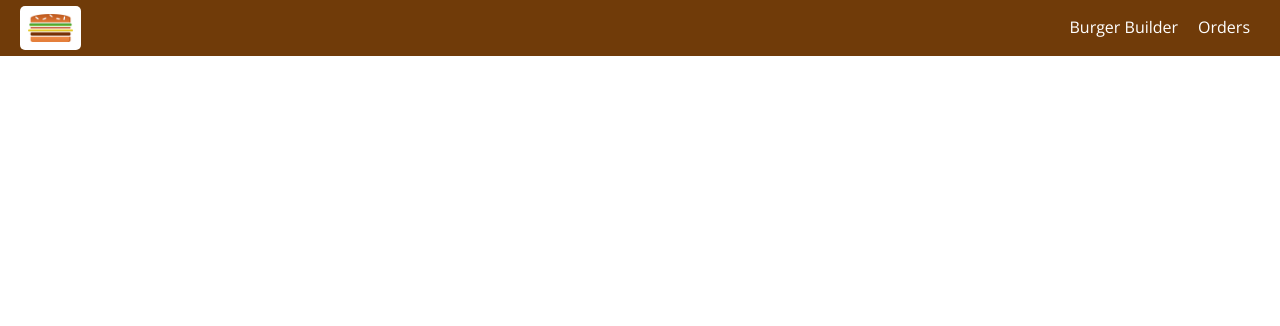
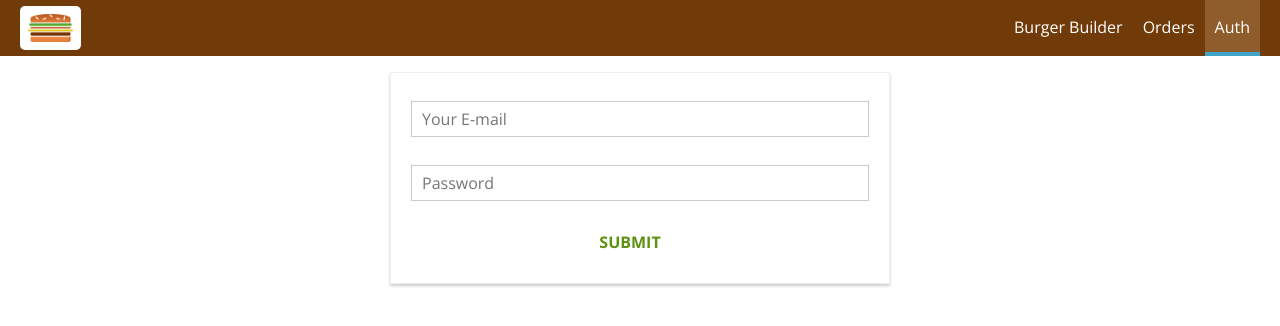
Before and after one commit to MianNomi1/burger-app, a React (Create React App) app: page /auth in a window 1280 px wide. Shown: the top 326 px of the page. Built offline with nearby package versions, Linux system fonts and the light colour scheme.

Commit message:
Created form for authentication

```diff
--- a/src/App.js
+++ b/src/App.js
@@ -5,6 +5,7 @@
 import './App.css';
 import Checkout from "../src/containers/Checkout/Checkout";
 import Orders from "../src/containers/Orders/Orders";
+import Auth from "../src/containers/Auth/Auth";
 
 class App extends Component {
   render() {
@@ -14,6 +15,7 @@
           <Switch>
             <Route path="/checkout" component={Checkout} />
             <Route path="/orders" component={Orders} />
+            <Route path="/auth" component={Auth} />
             <Route path="/" exact component={BurgerBuilder} />
           </Switch>
         </Layout>
--- a/src/components/Navigation/NavigationItems/NavigationItems.js
+++ b/src/components/Navigation/NavigationItems/NavigationItems.js
@@ -4,6 +4,7 @@
     <ul className="NavigationItems">
         <NavigationItem link="/" >Burger Builder</NavigationItem>
         <NavigationItem link="/orders" >Orders</NavigationItem>
+        <NavigationItem link="/auth" >Auth</NavigationItem>
     </ul>
 );
 
--- /dev/null
+++ b/src/containers/Auth/Auth.js
@@ -0,0 +1,111 @@
+import React, { Component } from "react";
+import Input from "../../components/UI/Input/Input";
+import Button from "../../components/UI/Buttons/Button";
+class Auth extends Component {
+    state = {
+        controls: {
+            email: {
+                elementType: 'input',
+                elementConfig: {
+                    type: 'email',
+                    placeholder: 'Your E-mail'
+                },
+                value: '',
+                validation: {
+                    required: true,
+                    isEmail: true
+                },
+                valid: false,
+                touched: false
+            },
+            password: {
+                elementType: 'input',
+                elementConfig: {
+                    type: 'password',
+                    placeholder: 'Password'
+                },
+                value: '',
+                validation: {
+                    required: true,
+                    minLength: 6
+                },
+                valid: false,
+                touched: false
+            },
+        }
+    }
+    checkValidity(value, rules) {
+        let isValid = true;
+        if (!rules) {
+            return true;
+        }
+
+        if (rules.required) {
+            isValid = value.trim() !== '' && isValid;
+        }
+
+        if (rules.minLength) {
+            isValid = value.length >= rules.minLength && isValid
+        }
+
+        if (rules.maxLength) {
+            isValid = value.length <= rules.maxLength && isValid
+        }
+
+        if (rules.isEmail) {
+            const pattern = /[a-z0-9!#$%&'*+/=?^_`{|}~-]+(?:\.[a-z0-9!#$%&'*+/=?^_`{|}~-]+)*@(?:[a-z0-9](?:[a-z0-9-]*[a-z0-9])?\.)+[a-z0-9](?:[a-z0-9-]*[a-z0-9])?/;
+            isValid = pattern.test(value) && isValid
+        }
+
+        if (rules.isNumeric) {
+            const pattern = /^\d+$/;
+            isValid = pattern.test(value) && isValid
+        }
+
+        return isValid;
+
+    }
+
+    inputChangeHandler = (event, controlName) => {
+        const updatedControls = {
+            ...this.state.controls,
+            [controlName]: {
+                ...this.state.controls[controlName],
+                value: event.target.value,
+                valid: this.checkValidity(event.target.value, this.state.controls[controlName].validation),
+                touched: true
+            }
+        };
+        this.setState({ controls: updatedControls });
+    }
+    render() {
+        const formElementArray = [];
+        for (let key in this.state.controls) {
+            formElementArray.push({
+                id: key,
+                config: this.state.controls[key]
+            })
+        }
+
+        let form = (<form>
+            {formElementArray.map(formElement => (
+                <Input key={formElement.id} elementType={formElement.config.elementType}
+                    elementConfig={formElement.config.elementConfig}
+                    value={formElement.config.value}
+                    invalid={!formElement.config.valid}
+                    shouldValidate={formElement.config.validation}
+                    touched={formElement.config.touched}
+                    change={(event) => this.inputChangeHandler(event, formElement.id)} />
+            ))}
+        </form>);
+
+        return (<div>
+            <form className="ContactData">
+                {form}
+                <Button btnType="Success"> SUBMIT</Button>
+            </form>
+        </div>);
+    }
+}
+
+export default Auth;
```
